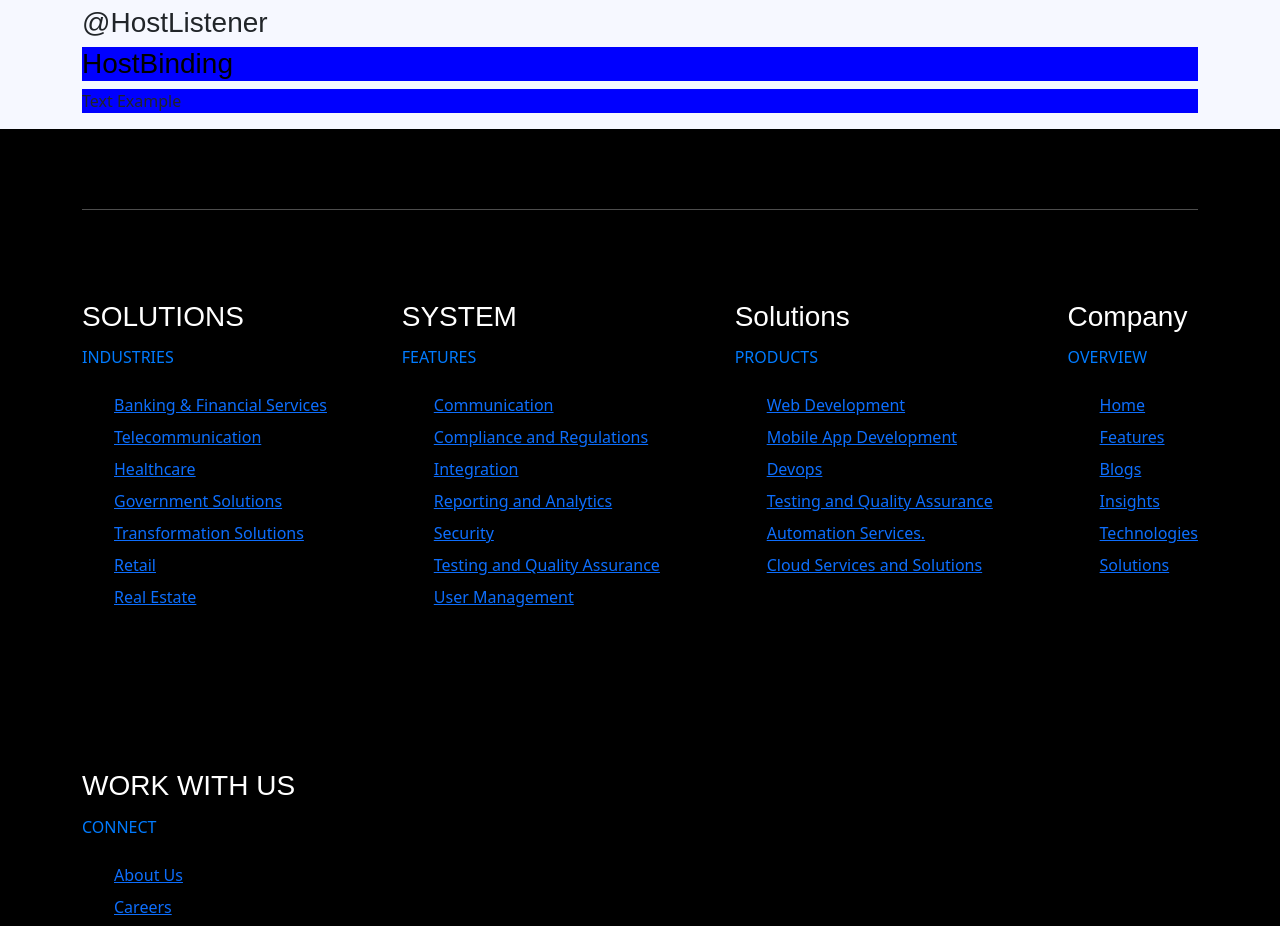
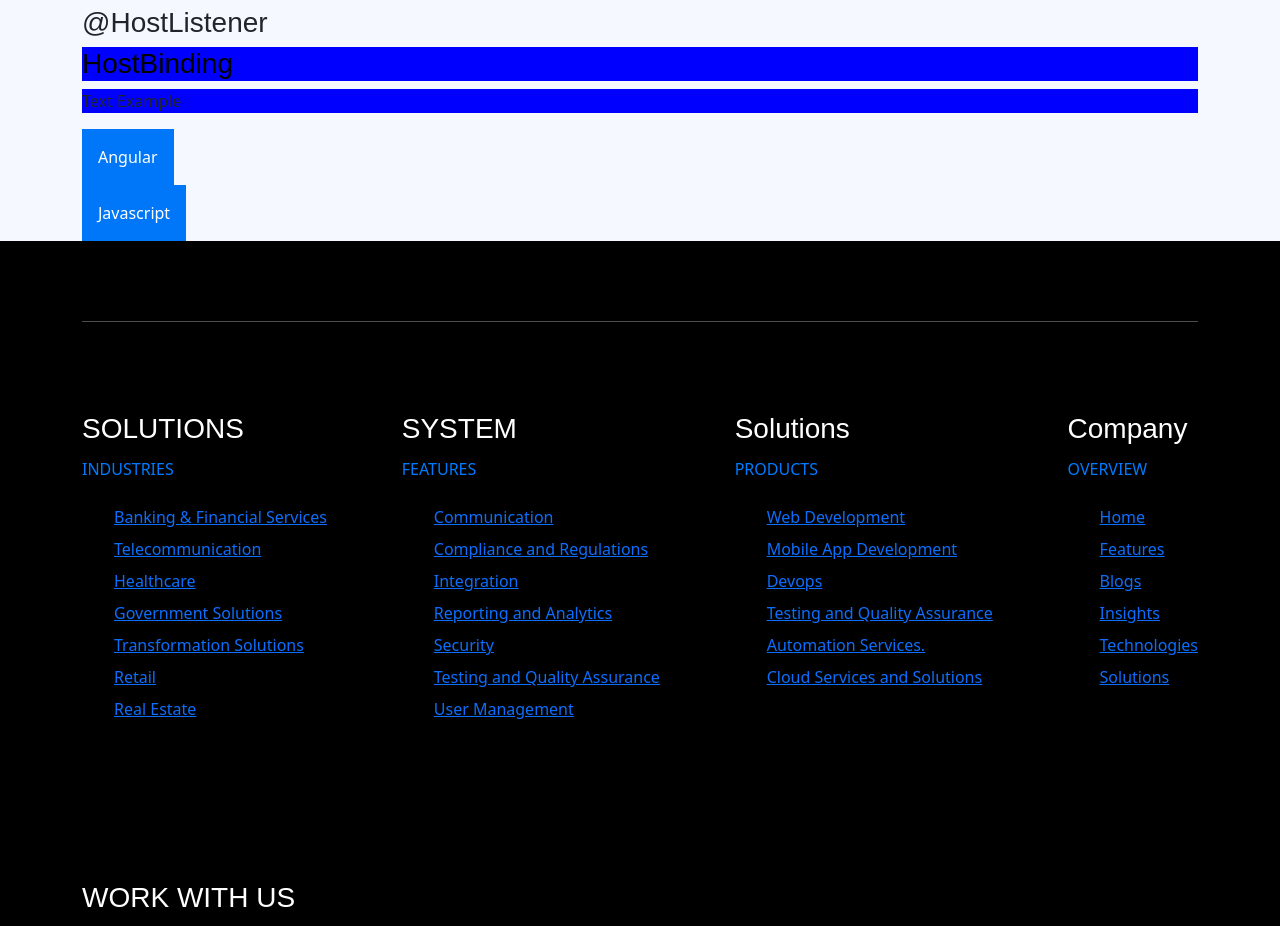
Before and after one commit to ahmedmahmoud321/Angular, an Angular app: page / in a window 1280 px wide. Shown: the part 2580-3506 px from the top of the page. Built offline with nearby package versions, Linux system fonts and the light colour scheme.

Commit message:
add service

```diff
--- /dev/null
+++ b/src/app/anuglar/angular.component.html
@@ -0,0 +1,3 @@
+<div>
+  <button (click)="OnEnroll()">Angular</button>
+</div>
--- /dev/null
+++ b/src/app/anuglar/angular.component.ts
@@ -0,0 +1,19 @@
+import {Component} from '@angular/core';
+import {EnrollmentService} from "../services/enrollment.service";
+
+@Component({
+  selector: 'app-anuglar',
+  templateUrl: './angular.component.html',
+  styleUrls: ['./angular.component.css'],
+  providers: [EnrollmentService]
+})
+export class AngularComponent {
+
+  constructor(private enrollService: EnrollmentService) {
+  }
+
+
+  OnEnroll() {
+    this.enrollService.OnEnrollClicked("Angular")
+  }
+}
--- a/src/app/app.module.ts
+++ b/src/app/app.module.ts
@@ -17,6 +17,8 @@ import {SetBackgroundRedDirective} from "./CustomDirectives/setBackgroundRed.dir
 import { HoverDirectiveDirective } from './CustomDirectives/hover-directive.directive';
 import { BetterHoverDirective } from './CustomDirectives/better-hover.directive';
 import { BindingBetterHoverDirective } from './CustomDirectives/binding-better-hover.directive';
+import { AngularComponent } from './anuglar/angular.component';
+import { JavascriptComponent } from './javascript/javascript.component';
 
 @NgModule({
   declarations: [
@@ -33,7 +35,9 @@ import { BindingBetterHoverDirective } from './CustomDirectives/binding-better-h
     SetBackgroundRedDirective,
     HoverDirectiveDirective,
     BetterHoverDirective,
-    BindingBetterHoverDirective
+    BindingBetterHoverDirective,
+    AngularComponent,
+    JavascriptComponent
   ],
   imports: [
     BrowserModule,
--- a/src/app/app/app.component.html
+++ b/src/app/app/app.component.html
@@ -137,7 +137,12 @@
 
   <!--   Binding Values to the Custom Attribute -->
   <p type="text" [appBindingBetterHover]="{ bgColor: 'blue', hoverColor: 'red' }">Text Example</p>
-  <!---->
+  <!--       -->
+
+  <!--   Service    -->
+
+  <app-anuglar></app-anuglar>
+  <app-javascript></app-javascript>
 </div>
 
 
--- /dev/null
+++ b/src/app/javascript/javascript.component.html
@@ -0,0 +1,3 @@
+<div>
+  <button (click)="OnEnroll()">Javascript</button>
+</div>
--- /dev/null
+++ b/src/app/javascript/javascript.component.ts
@@ -0,0 +1,17 @@
+import {Component} from '@angular/core';
+import {EnrollmentService} from "../services/enrollment.service";
+
+@Component({
+  selector: 'app-javascript',
+  templateUrl: './javascript.component.html',
+  styleUrls: ['./javascript.component.css']
+})
+export class JavascriptComponent {
+
+  enrollService = new EnrollmentService()
+
+  OnEnroll() {
+    this.enrollService.OnEnrollClicked("JavaScript")
+  }
+
+}
--- /dev/null
+++ b/src/app/services/enrollment.service.ts
@@ -0,0 +1,11 @@
+import {Injectable} from '@angular/core';
+
+
+export class EnrollmentService {
+
+  constructor() {
+  }
+  OnEnrollClicked(title: string) {
+    alert("Thank you for enrolling to" + title + " course.")
+  }
+}
```
Also changed, not shown: src/app/anuglar/angular.component.css (added), src/app/javascript/javascript.component.css (added), 1 other file (tests, documents, lock files or other folders).
